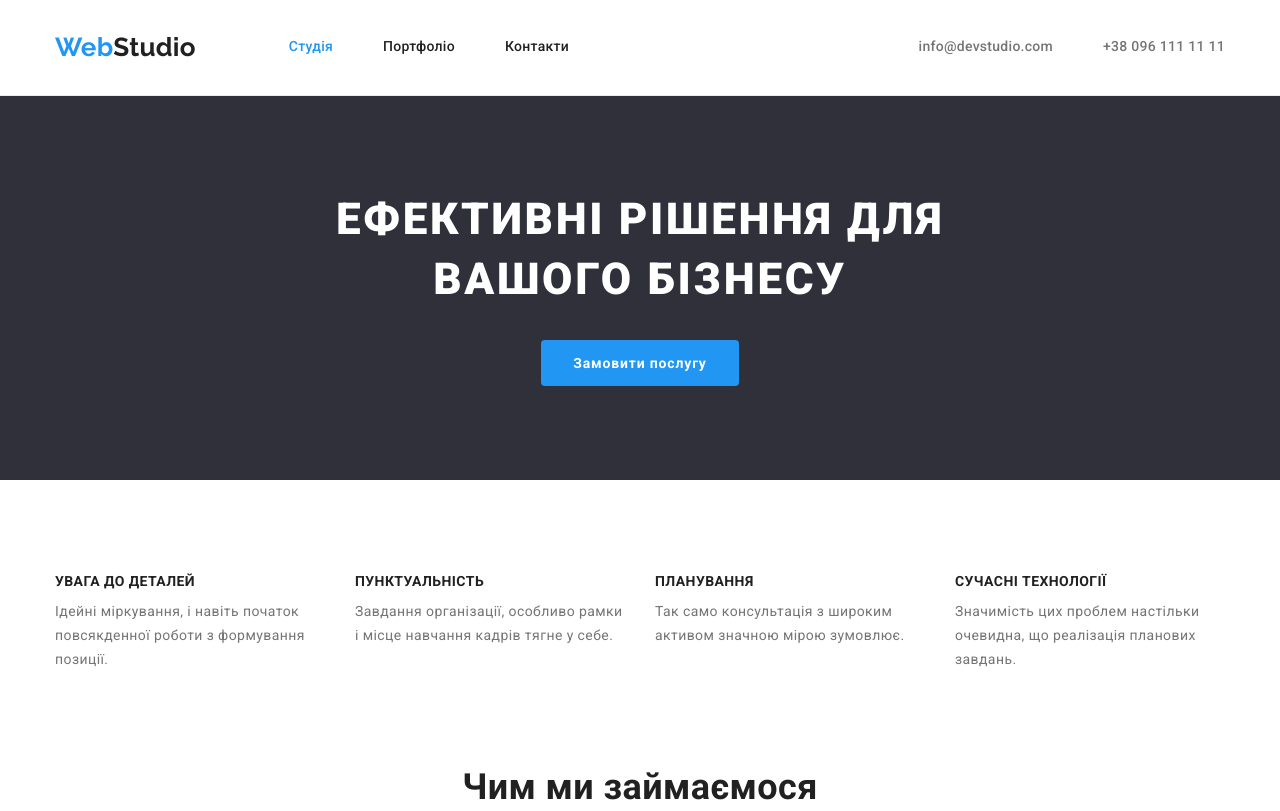
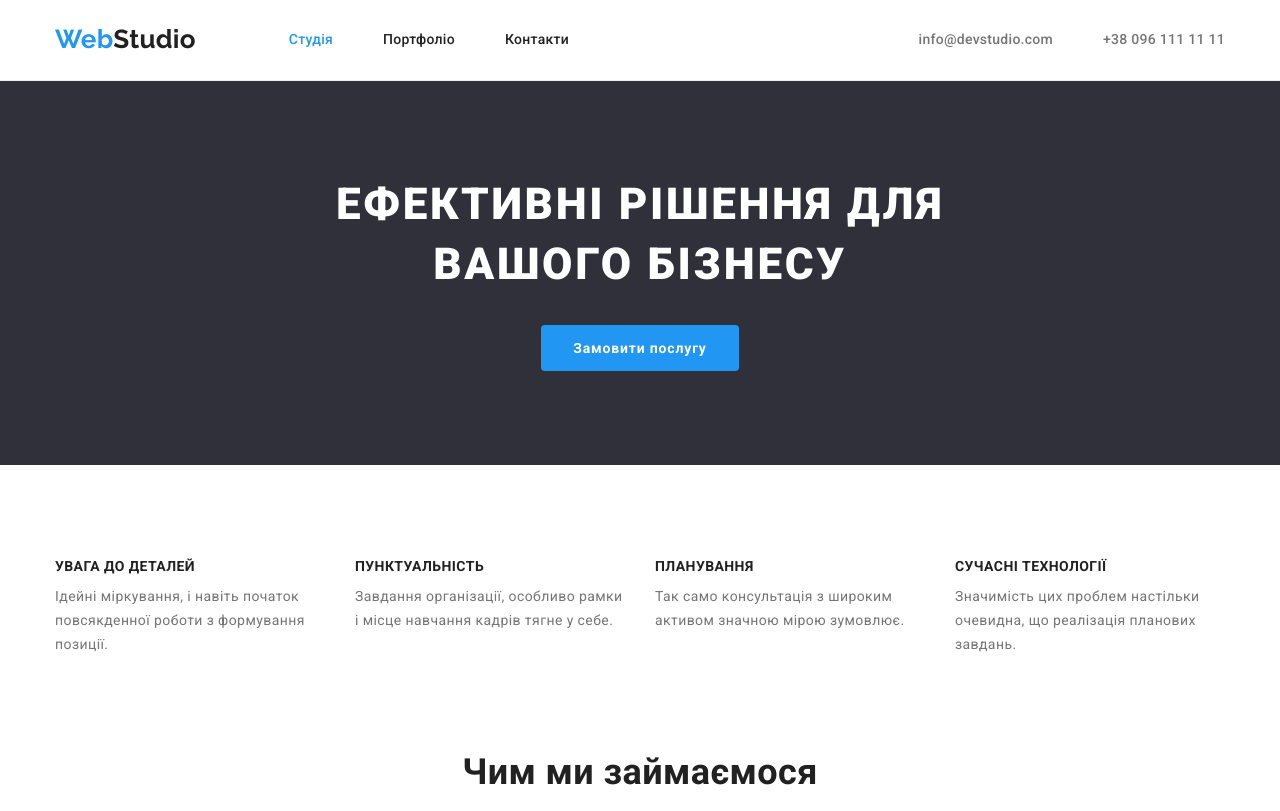
Before and after one commit to buga747/goit-markup-hw-03, a plain HTML site: page index.html in a window 1280 px wide. Shown: the top 811 px of the page. Drawn offline with nearby package versions, Linux system fonts and the light colour scheme.

Commit message:
Update styles.css

```diff
--- a/css/styles.css
+++ b/css/styles.css
@@ -113,7 +113,7 @@ ul {
     letter-spacing: 0.02em;
 }
 
-.nav .link {
+.nav .list .link {
     padding-top: 32px;
     padding-bottom: 32px;
 }
```
